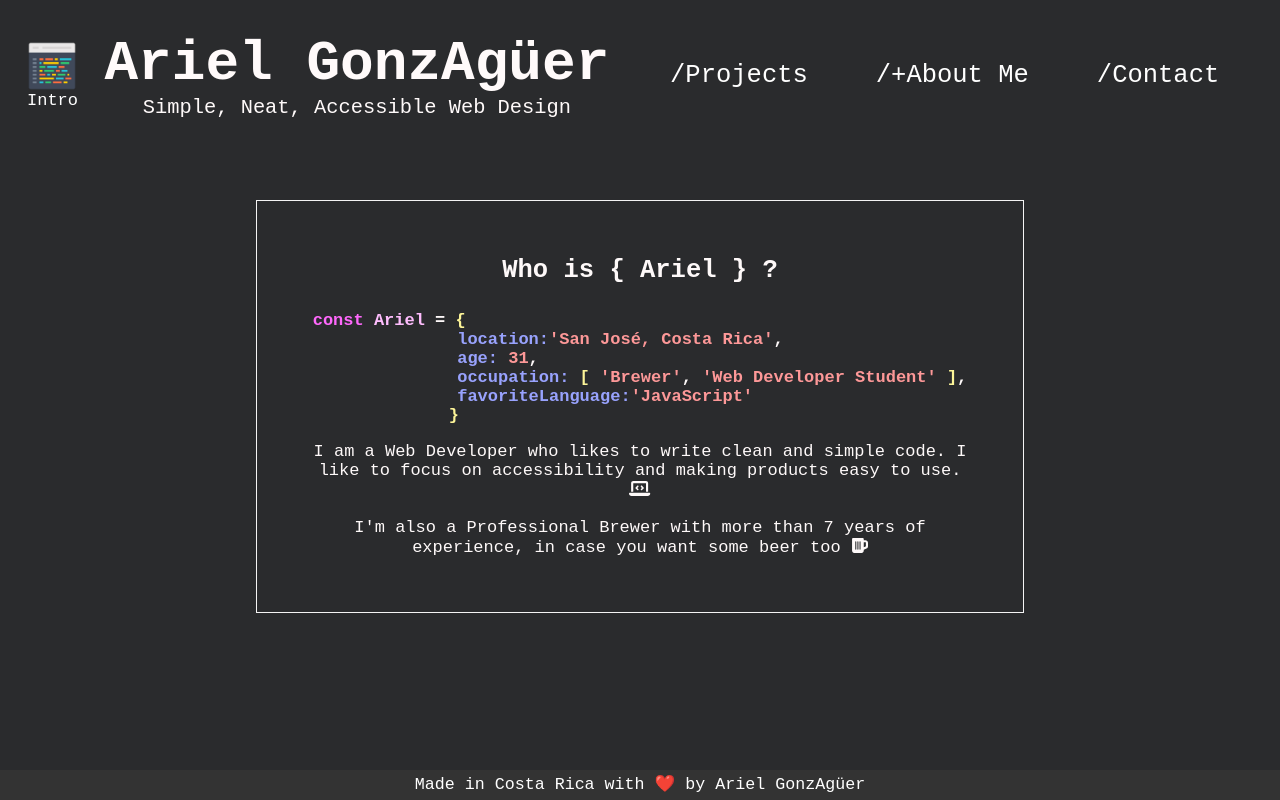
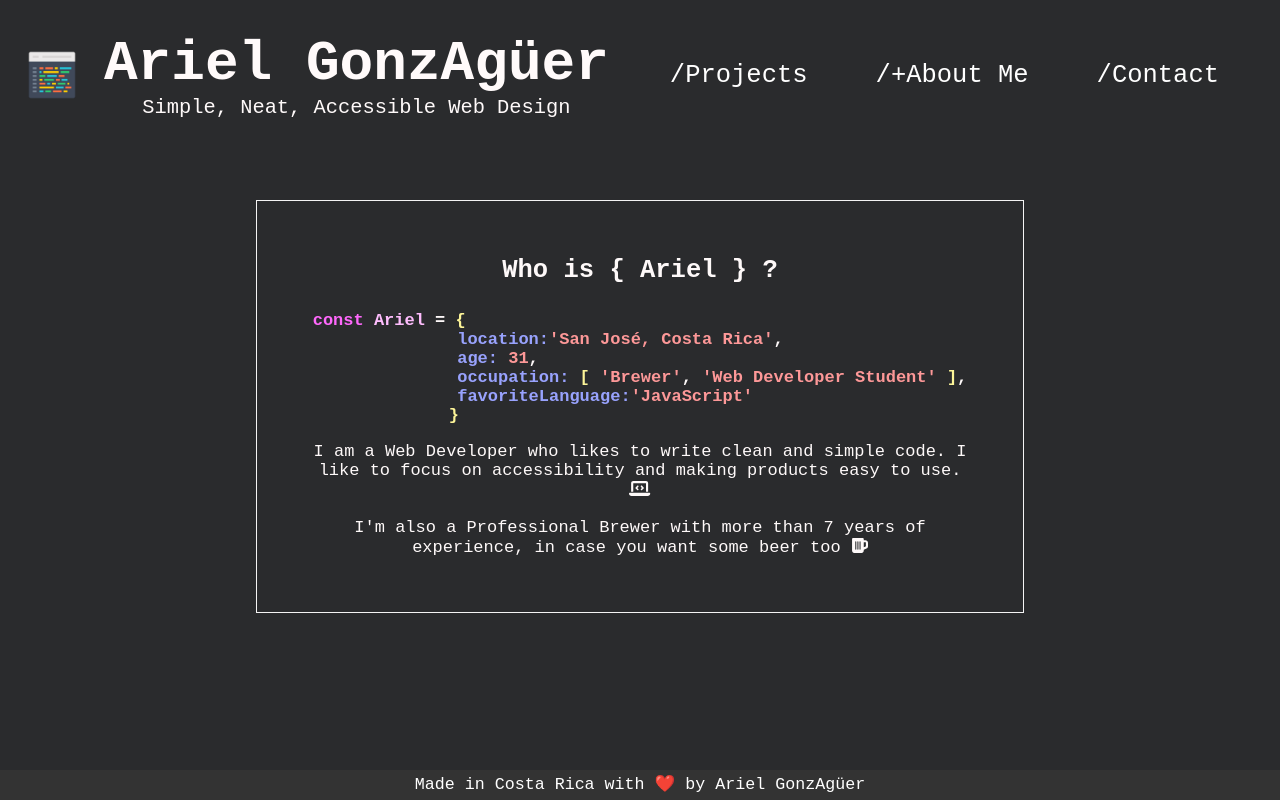
Before and after one commit to Ariel-GonzAguer/portfolio, a React (Create React App) app: page / in a window 1280 px wide. Built offline with nearby package versions, Linux system fonts and the light colour scheme.

Commit message:
mejoras en estilo

```diff
--- a/src/App.js
+++ b/src/App.js
@@ -7,7 +7,6 @@ import Intro from './components/Intro/Intro'
 import ProjectsContainer from './components/Projects/ProjectsContainer'
 import MoreAboutMe from './components/MoreAboutMe/MoreAboutMe'
 import Contact from './components/Contact/Contact'
-import Footer from './components/Footer/Footer'
 
 const router = createBrowserRouter(createRoutesFromElements(
   <Route path="/" element={<Header/>} >
@@ -16,7 +15,6 @@ const router = createBrowserRouter(createRoutesFromElements(
     <Route path="/projects" element={<ProjectsContainer />} />
     <Route path="/aboutMe" element={<MoreAboutMe />} />
     <Route path="/contact" element={<Contact />} />
-    <Route path="/footer" element={<Footer />} />
 
   </Route>
 
--- a/src/components/Header/Header.js
+++ b/src/components/Header/Header.js
@@ -12,11 +12,10 @@ export default function Header() {
       <header className={styles.header}>
         <NavLink aria-label='link' className={styles.homeLink} to="/">
           <img src={code_icon} alt="back intro icon" className={`${styles.codeIcon} ${styles.rollInLeft}`} />
-          <span aria-label='intro' className={`${styles.rollInLeft} ${styles.back}`}>Intro</span>
         </NavLink>
 
         <div role="banner" className={styles.divContainer}>
-          <h1 ria-label="name of the devoloper" className={`${styles.h1} ${styles.bounceInTop}`}>  Ariel GonzAgüer</h1>
+          <h1 aria-label="name of the devoloper" className={`${styles.h1} ${styles.bounceInTop}`}>  Ariel GonzAgüer</h1>
           <p aria-label="portpholio description" className={`${styles.p} ${styles.slideInFwdCenter}`}>Simple, Neat, Accessible Web Design</p>
         </div>
         <NavBar />
--- a/src/components/Header/Header.module.css
+++ b/src/components/Header/Header.module.css
@@ -31,6 +31,15 @@
   flex-direction: column;
   align-items: center;
   justify-content: center;
+  position: relative;
+  text-align: center;
+}
+
+/* texto "tooltip" con puro css. más position: relative en el elemento */
+.homeLink:hover::after {
+  content: 'Intro';
+  position: absolute;
+  bottom: 100%;
 }
 
 .divContainer {
```
